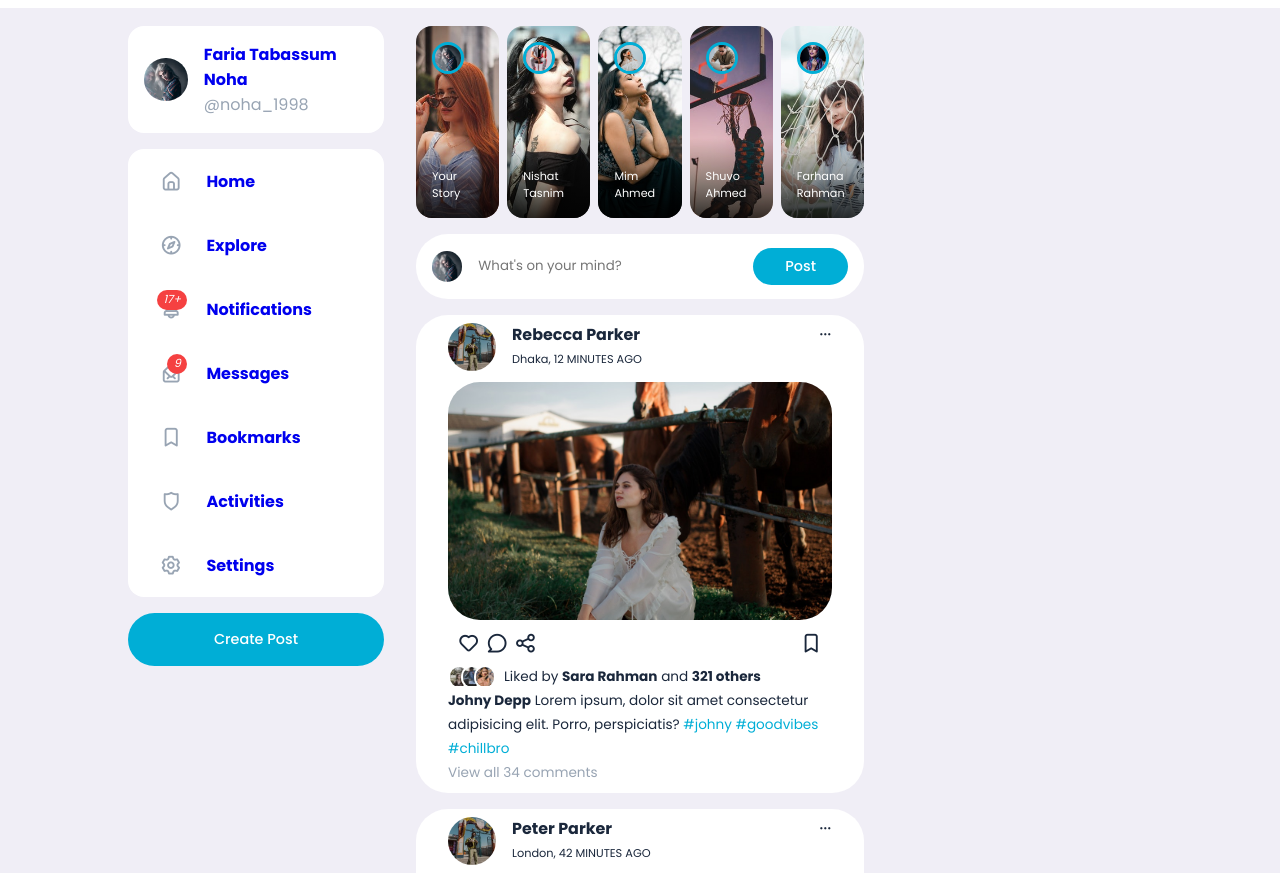
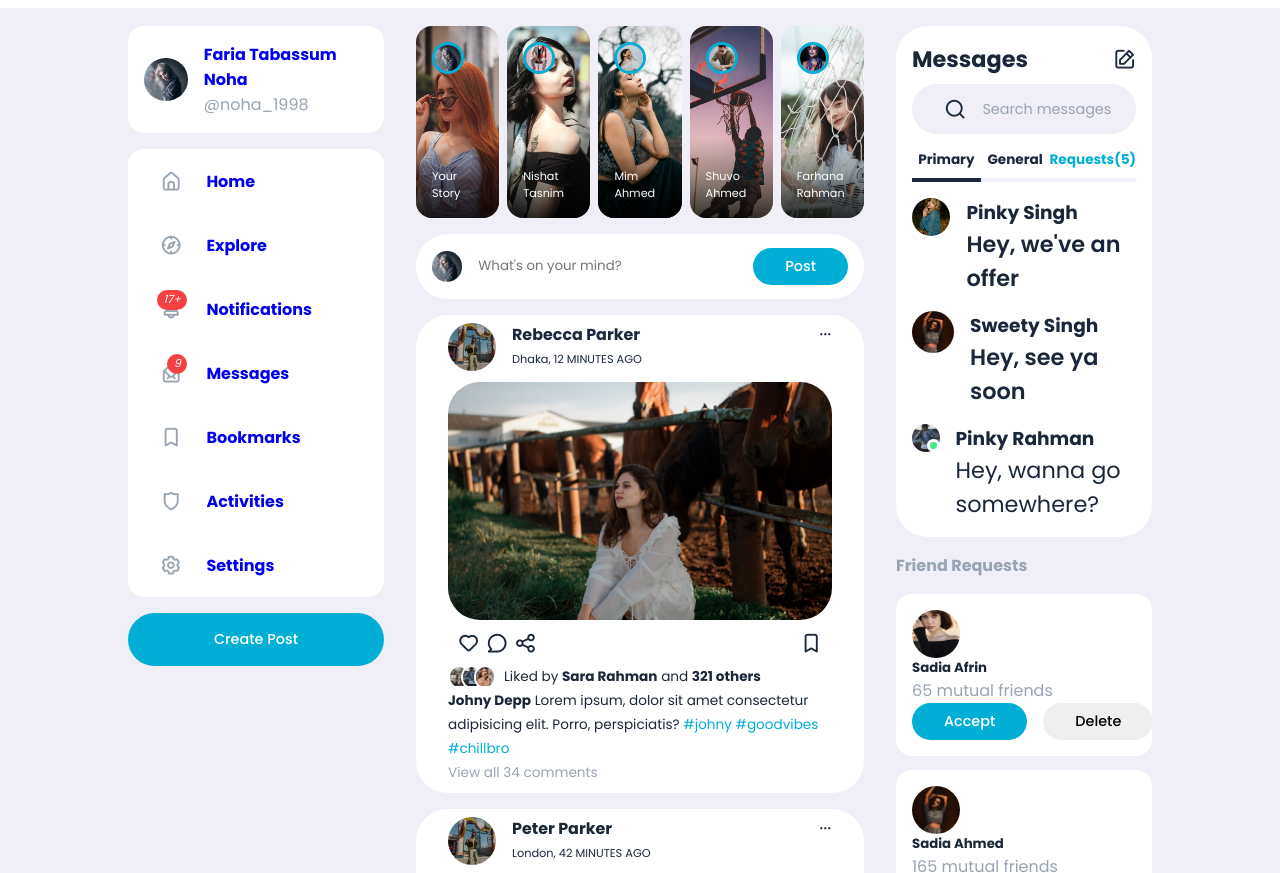
Before and after one commit to TheAtlasH/chill-buddy-social-media, a plain HTML site: page index.html in a window 1280 px wide. Shown: the part 62-935 px from the top of the page. Drawn offline with nearby package versions, Linux system fonts and the light colour scheme.

Commit message:
right section added

```diff
--- a/index.html
+++ b/index.html
@@ -243,6 +243,90 @@
                 </div>
             </div>
         </div>
+        <!--=====================RIGHT======================-->
+        <div class="right">
+            <!-- MESSAGES -->
+            <div class="messages">
+                <div class="heading">
+                    <h4>Messages</h4>
+                    <i class="uil uil-edit"></i>
+                </div>
+                <div class="search-bar">
+                    <i class="uil uil-search"></i>
+                    <input type="search" placeholder="Search messages">
+                </div>
+                <div class="category">
+                    <h6 class="active">Primary</h6>
+                    <h6>General</h6>
+                    <h6 class="messages-requests">Requests(5)</h6>
+                </div>
+                <!-- MESSAGE 1 -->
+                <div class="message">
+                    <div class="profile-photo">
+                        <img src="./images/profile-16.jpg"/>
+                    </div>
+                    <div class="message-body">
+                        <h5>Pinky Singh</h5>
+                        <p class="unseen">Hey, we've an offer</p>
+                    </div>
+                </div>
+                <!-- MESSAGE 2 -->
+                <div class="message">
+                    <div class="profile-photo">
+                        <img src="./images/profile-10.jpg"/>
+                    </div>
+                    <div class="message-body">
+                        <h5>Sweety Singh</h5>
+                        <p class="unseen">Hey, see ya soon</p>
+                    </div>
+                </div>
+                <!-- MESSAGE 3 -->
+                <div class="message">
+                    <div class="profile-photo">
+                        <img src="./images/profile-19.jpg"/>
+                        <div class="active"></div>
+                    </div>
+                    <div class="message-body">
+                        <h5>Pinky Rahman</h5>
+                        <p>Hey, wanna go somewhere?</p>
+                    </div>
+                </div>
+            </div>
+            <!-- FRIEND REQUESTS -->
+            <div class="friend-requests">
+                <h4>Friend Requests</h4>
+                <div class="request">
+                    <div class="info">
+                        <div class="profile-photo">
+                            <img src="./images/profile-15.jpg" />
+                        </div>
+                        <div class="user">
+                            <h5>Sadia Afrin</h5>
+                            <p class="text-muted">65 mutual friends</p>
+                        </div>
+                    </div>
+                    <div class="action">
+                        <button class="btn btn-primary">Accept</button>
+                        <button class="btn">Delete</button>
+                    </div>
+                </div>
+                <div class="request">
+                    <div class="info">
+                        <div class="profile-photo">
+                            <img src="./images/profile-10.jpg" />
+                        </div>
+                        <div class="user">
+                            <h5>Sadia Ahmed</h5>
+                            <p class="text-muted">165 mutual friends</p>
+                        </div>
+                    </div>
+                    <div class="action">
+                        <button class="btn btn-primary">Accept</button>
+                        <button class="btn">Delete</button>
+                    </div>
+                </div>
+            </div>
+        </div>
     </main>
 </body>
 </html>
--- a/style.css
+++ b/style.css
@@ -326,3 +326,99 @@ main .container .left .profile{
 .middle .feed .caption .hashtag{
     color: var(--color-primary);
 }
+/*====================RIGHT====================*/
+
+.right{
+    height: max-content;
+    position: sticky;
+    top:var(--sticky-top-right);
+}
+.right .messages{
+    background-color: var(--color-white);
+    border-radius: var(--border-radius);
+    padding: var(--card-padding);
+}
+.right .messages .heading{
+    display: flex;
+    justify-content: space-between;
+    margin-bottom: 0.5rem;
+}
+.right .messages{
+    font-size: 1.4rem;
+}
+.right .messages .search-bar{
+    display: flex;
+    justify-content: space-around;
+    margin-bottom: 1rem;
+}
+.right .messages .category{
+    display: flex;
+    justify-content: space-between;
+    margin-bottom: 1rem;
+}
+.right .messages .category h6{
+    width: 100%;
+    text-align: center;
+    border-bottom: 4px solid var(--color-light);
+    padding-bottom: 0.5rem;
+    font-size: 0.85rem;
+}
+.right .messages .category .active{
+    border-color: var(--color-dark);
+}
+.right .messages .category .messages-requests{
+    color: var(--color-primary);
+}
+.right .messages .message{
+    display: flex;
+    gap: 1rem;
+    margin-bottom: 1rem;
+    align-items: flex-start;
+}
+.right .messages .message:last-child{
+    margin: 0;
+}
+.right .messages .message .p{
+    font-size: 0.8rem;
+}
+.right .messages .message .profile-photo{
+    position: relative;
+    overflow: visible;
+}
+.right .messages .message .profile-photo img{
+    border-radius: 50%;
+}
+.right .messages .message .profile-photo .active{
+    width: 0.8rem;
+    aspect-ratio: 1/1;
+    border-radius: 50%;
+    background-color: var(--color-success);
+    position: absolute;
+    bottom: 0;
+    right: 0;
+    border: 3px solid var(--color-white);
+}
+.right .messages .message .message-body .unseen{
+    font-weight: 600;
+    color: var(--color-dark);
+}
+
+/*====================FRIEND REQUESTS====================*/
+
+.right .friend-requests{
+    margin-top: 1rem;
+}
+.right .friend-requests h4{
+    color: var(--color-gray);
+    margin: 1rem 0;
+}
+.right .request{
+    background-color: var(--color-white);
+    padding: var(--card-padding);
+    border-radius: var(--card-border-radius);
+    margin-bottom: 0.85rem;
+}
+.right .request .action{
+    display: flex;
+    gap: 1rem;
+}
```
